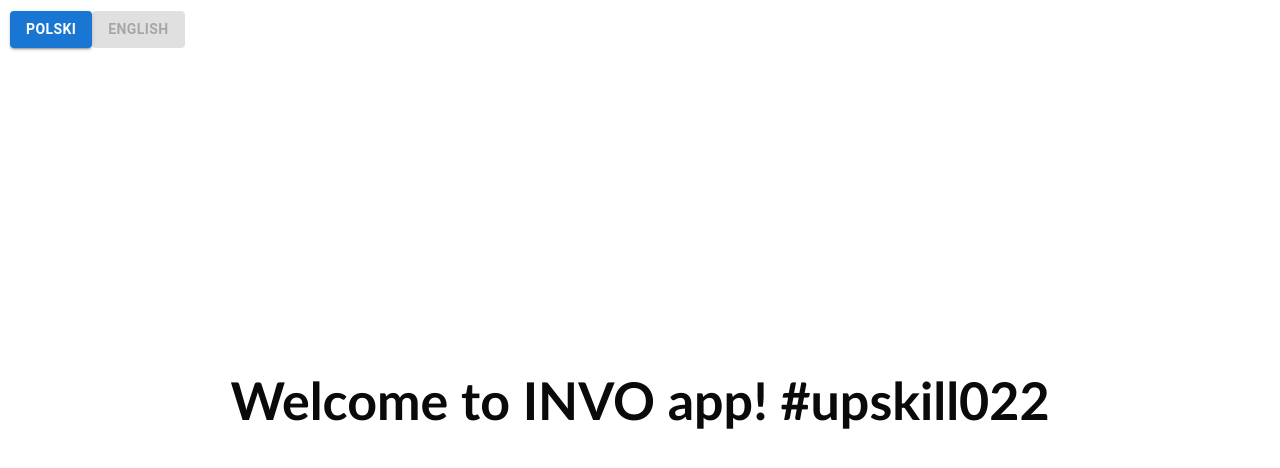
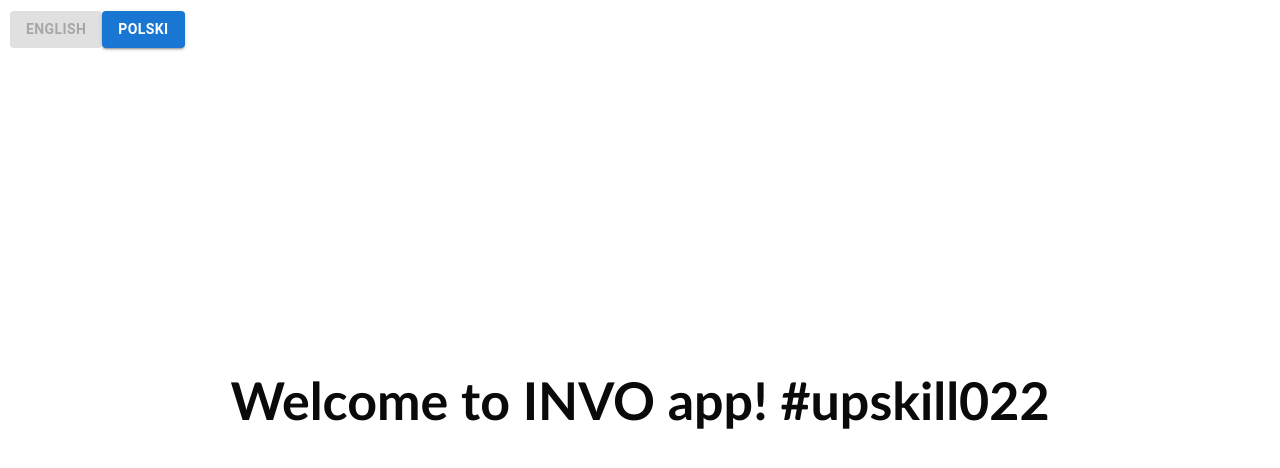
Before and after one commit to shcodenick/ups22, a React (Create React App) app: page / in a window 1280 px wide. Shown: the top 468 px of the page. Built offline with nearby package versions, Linux system fonts and the light colour scheme.

Commit message:
translations refactor

```diff
--- a/src/components/LangSwitcher.tsx
+++ b/src/components/LangSwitcher.tsx
@@ -1,9 +1,8 @@
 import Button from '@mui/material/Button';
 import styled from '@emotion/styled'
 import { useTranslation } from 'react-i18next';
+import { translations } from '../translations/index'
 
-const lngs: string[] = ['pl', 'en']
-type LangKey = keyof typeof lngs;
 
 const Switcher = styled.div`
   position: fixed;
@@ -16,7 +15,7 @@
 
   return (
     <Switcher>
-      {lngs.map((lng, i) => (
+      {Object.keys(translations).map((lng, i) => (
         <Button sx={{fontWeight: 'bold'}} variant="contained" key={lng} onClick={() => i18n.changeLanguage(lng)} disabled={i18n.resolvedLanguage === lng}>
           {t(lng)}
         </Button>
--- /dev/null
+++ b/src/translations/index.ts
@@ -0,0 +1,7 @@
+import { en } from './en'
+import { pl } from './pl'
+
+export const translations = {
+    en: {...en},
+    pl: {...pl}
+}
```
